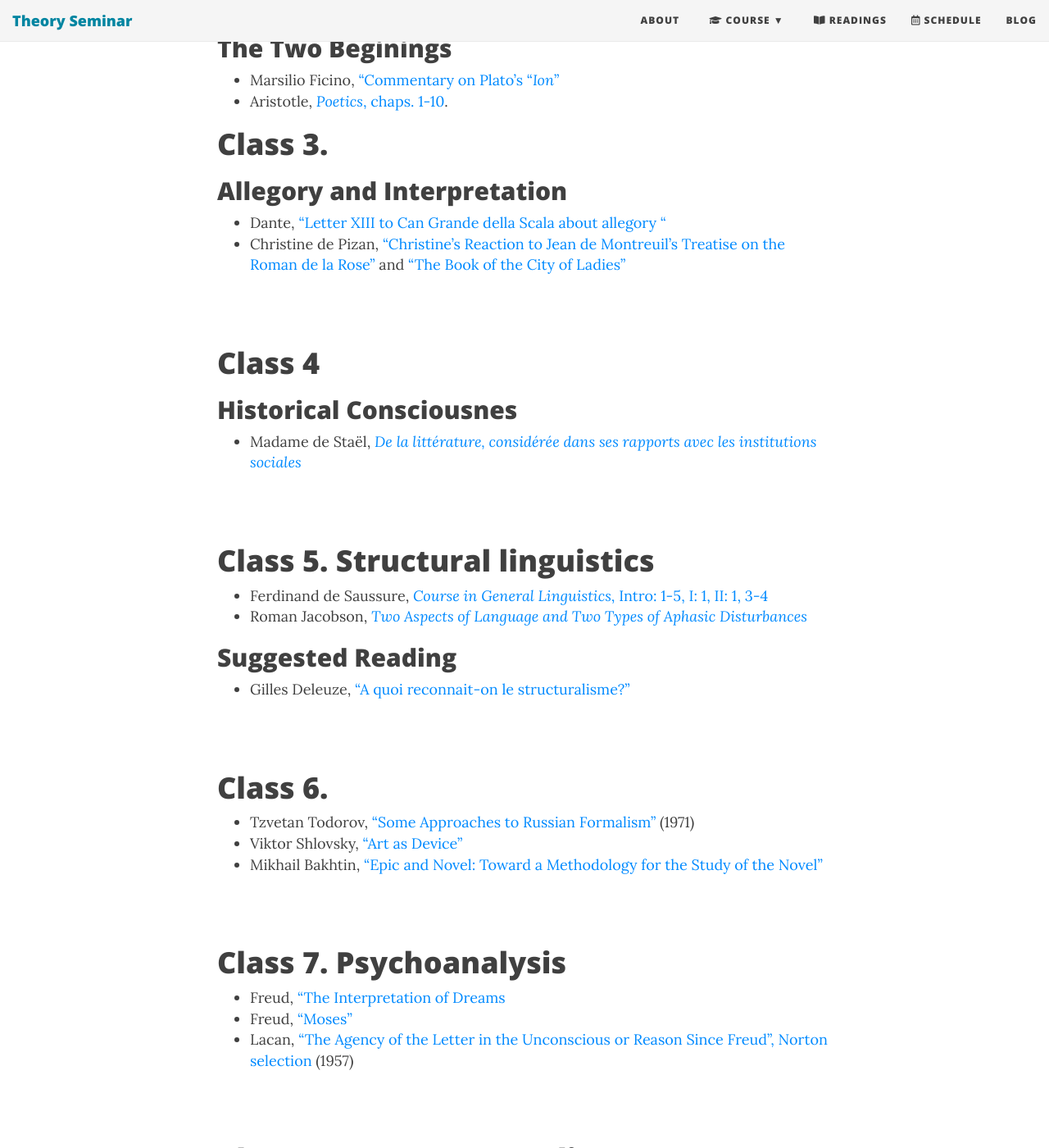
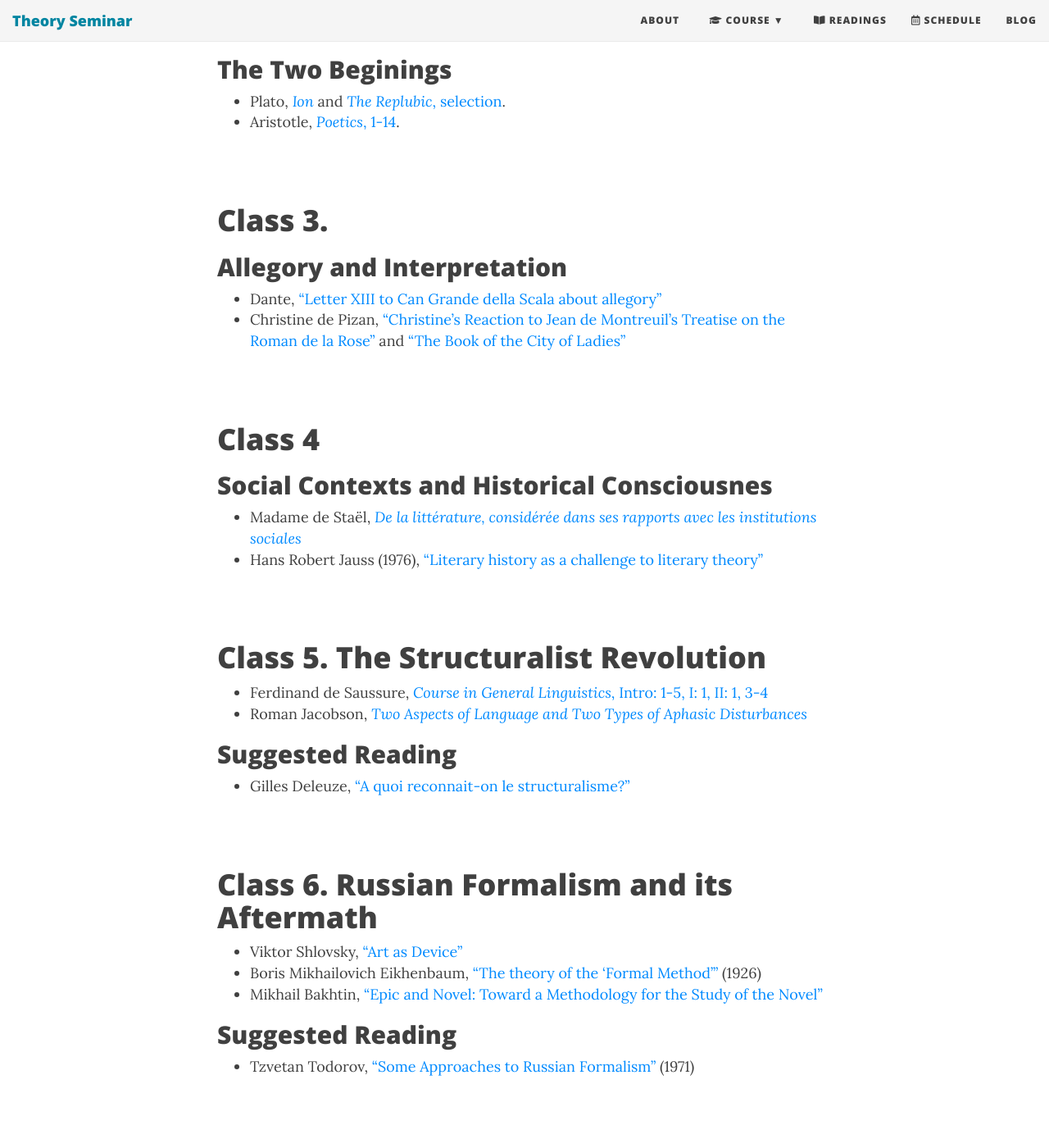
Before and after one commit to Hipomenes/bu-theory-course, a Jekyll site: the page built from syllabus.md, in a window 1280 px wide and 1400 px high, scrolled down 1630 px. Shown: the whole window at 82% size. Built offline with Jekyll 4.4.1, drawn with Linux system fonts in a browser that asks for light colours; nearby versions of some CDN libraries; some of the changed text lies outside the part shown.

Commit message:
Update syllabus.md

```diff
--- a/syllabus.md
+++ b/syllabus.md
@@ -30,42 +29,49 @@ bigimg: https://www.moma.org/media/W1siZiIsIjIzMjcxMiJdLFsicCIsImNvbnZlcnQiLCItc
 #  Class 2
 ## The Two Beginings
 
-- Marsilio Ficino, ["Commentary on Plato's "*Ion*"]()
-- Aristotle, [*Poetics*, chaps. 1-10]().
+- Plato, [*Ion*]() and [*The Replubic*, selection]().
+- Aristotle, [*Poetics*, 1-14]().
+
+<br>
 
 # Class 3.
 
 ## Allegory and Interpretation
 
-- Dante, ["Letter XIII to Can Grande della Scala about allegory "]()
+- Dante, ["Letter XIII to Can Grande della Scala about allegory"](https://faculty.georgetown.edu/jod/cangrande.english.html)
 - Christine de Pizan, ["Christine's Reaction to Jean de Montreuil's Treatise on the
 Roman de la Rose"]() and ["The Book of the City of Ladies"]()
 
 <br>
 
 # Class 4
-## Historical Consciousnes
+## Social Contexts and Historical Consciousnes
 
 - Madame de Staël, [*De la littérature, considérée dans ses rapports avec les institutions sociales*]()
+- Hans Robert Jauss (1976), ["Literary history as a challenge to literary theory"]()
 
 <br>
 
-# Class 5. Structural linguistics
+# Class 5. The Structuralist Revolution
 
-- Ferdinand de Saussure, [*Course in General Linguistics*, Intro: 1-5, I: 1, II: 1, 3-4]()
+- Ferdinand de Saussure, [*Course in General Linguistics*, Intro: 1-5, I: 1, II: 1, 3-4](https://bushare-my.sharepoint.com/:b:/r/personal/dhcg_bu_edu/Documents/ls850-theory-fall-2021-dhc/Saussure-Course-in-general-linguistics-2011.pdf?csf=1&web=1&e=b9O8tf)
 - Roman Jacobson, [*Two Aspects of Language and Two Types of Aphasic Disturbances*]()
 
 ## Suggested Reading
 
-- Gilles Deleuze, ["A quoi reconnait-on le structuralisme?"]()
+- Gilles Deleuze, ["A quoi reconnait-on le structuralisme?"](https://bushare-my.sharepoint.com/:b:/r/personal/dhcg_bu_edu/Documents/ls850-theory-fall-2021-dhc/deleuze-A%20quoi%20reconnait-on%20le%20structuralisme-1972.pdf?csf=1&web=1&e=nNBQyB)
 
 <br>
 
-# Class 6.
+# Class 6. Russian Formalism and its Aftermath
+
+- Viktor Shlovsky, ["Art as Device"]()
+- Boris Mikhailovich Eikhenbaum, ["The theory of the 'Formal Method'"](https://bushare-my.sharepoint.com/:b:/r/personal/dhcg_bu_edu/Documents/ls850-theory-fall-2021-dhc/theory_fomal_method.pdf?csf=1&web=1&e=bnCAOG) (1926)
+- Mikhail Bakhtin, ["Epic and Novel: Toward a Methodology for the Study of the Novel"]()
+
+## Suggested Reading
 
 - Tzvetan Todorov, ["Some Approaches to Russian Formalism"]() (1971)
-- Viktor Shlovsky, ["Art as Device"]()
-- Mikhail Bakhtin, ["Epic and Novel: Toward a Methodology for the Study of the Novel"]()
 
 <br>
 
```
Also changed, not shown: other parts of syllabus.md (+1 -2 lines).
